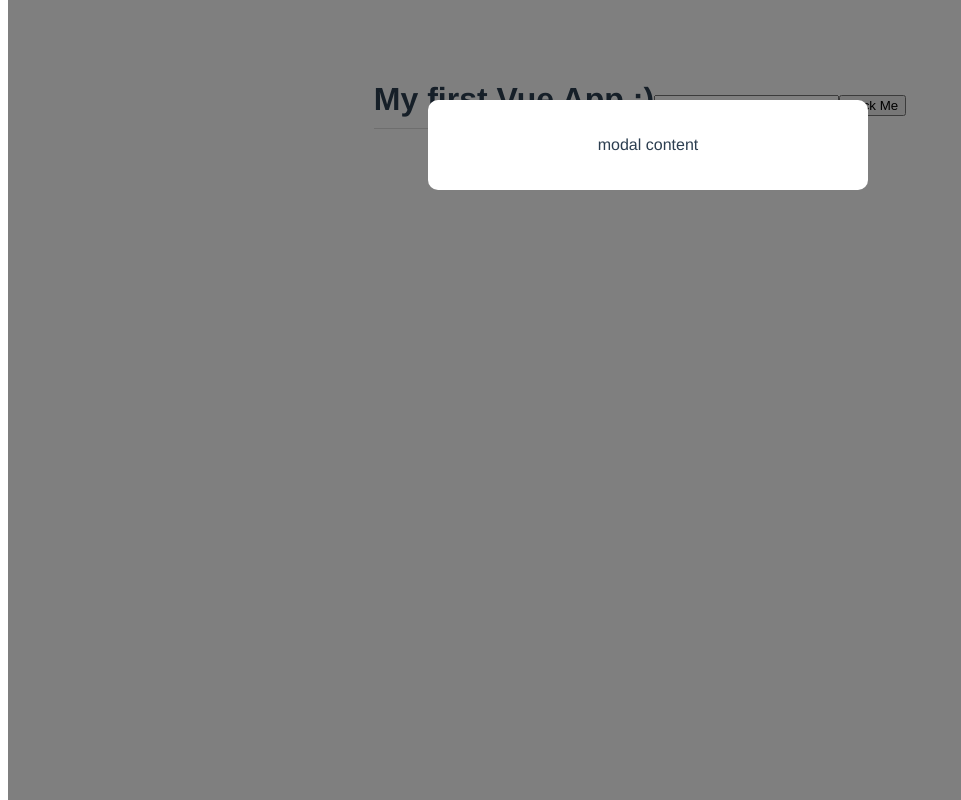
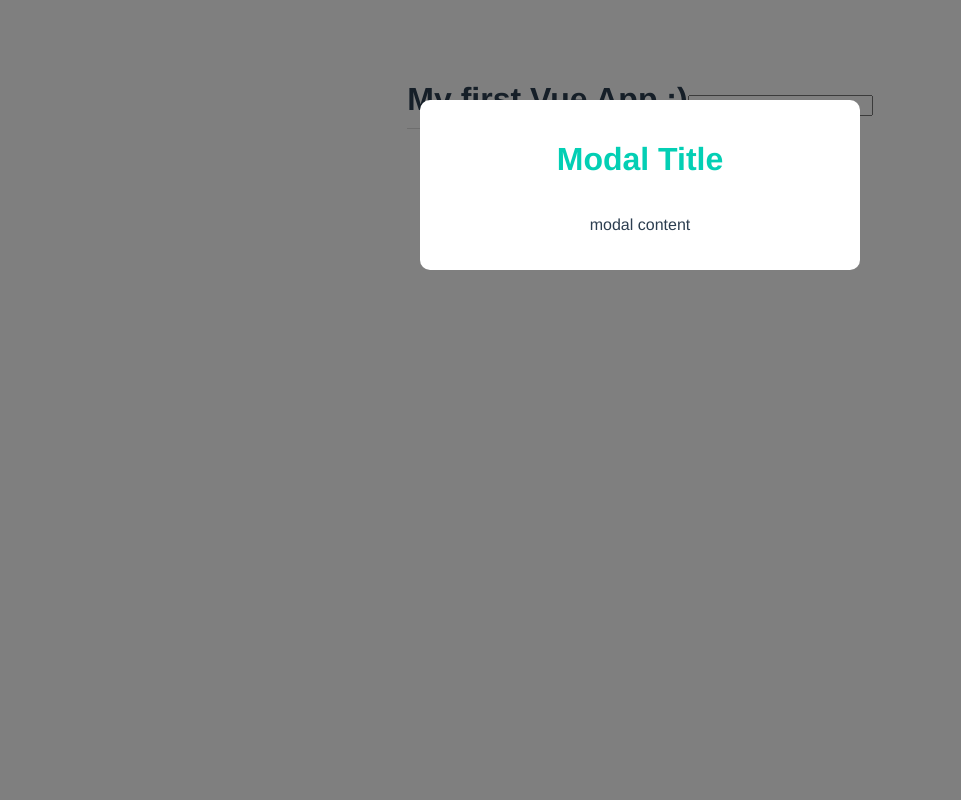
Before and after one commit to Gideon-Daniels/Vue-Modal-Project, a Vue app: page / in a window 1280 px wide. Shown: the whole page, without its empty margins (0-961 px from the left). Built offline with nearby package versions, Linux system fonts and the light colour scheme.

Commit message:
update-scoped global scss

```diff
--- a/src/App.vue
+++ b/src/App.vue
@@ -1,7 +1,7 @@
 <template>
   <h1>{{ title }}</h1>
   <input type="text" ref="name">
-  <button @click="handleClick">Click Me</button>
+  <!-- <button @click="handleClick">Click Me</button> -->
   <Modal />
 </template>
 
--- /dev/null
+++ b/src/assets/global.css
@@ -0,0 +1,7 @@
+body {
+    margin: 0;
+}
+
+p {
+    font-style: italic;
+}
--- a/src/components/Modal.vue
+++ b/src/components/Modal.vue
@@ -1,6 +1,7 @@
 <template>
     <div class="backdrop">
         <div class="modal">
+            <h1>Modal Title</h1>
             <p>modal content</p>
         </div>
     </div>
@@ -21,4 +22,12 @@
         width: 100%;
         height: 100%;
     }
+    .modal h1 {
+        color : #03cfb4;
+        border: none;
+        padding: 0;
+    }
+    .modal p {
+        font-style: normal;
+    }
 </style>
--- a/src/main.js
+++ b/src/main.js
@@ -1,4 +1,5 @@
 import { createApp } from 'vue'
 import App from './App.vue'
+import './assets/global.css'
 
 createApp(App).mount('#app')
```
